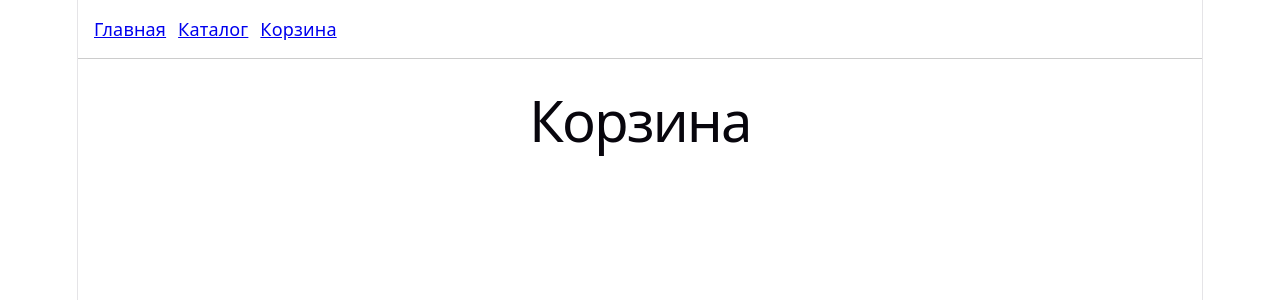
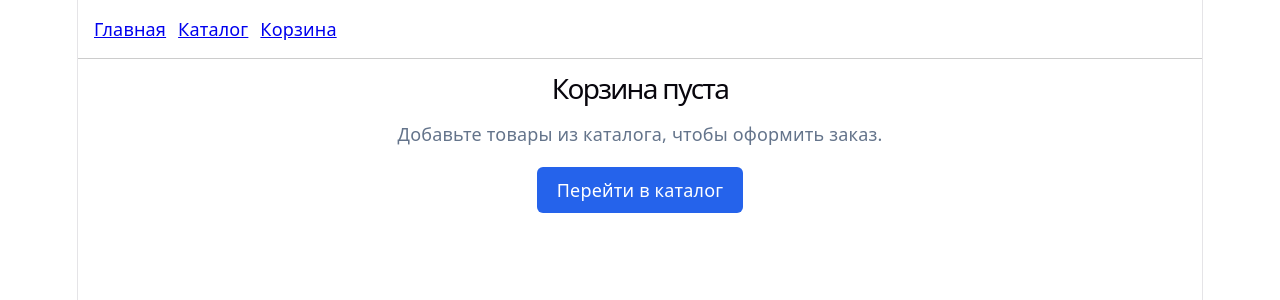
Before and after one commit to alexandrkhokh/rsschool-fullstack-final-2026, a React (Vite) app: page /cart in a window 1280 px wide. Shown: the top 300 px of the page. Built offline with nearby package versions, Linux system fonts and the light colour scheme; no server answers.

Commit message:
feat(cart): create EmptyCart component

```diff
--- /dev/null
+++ b/src/components/cart/EmptyCart/EmptyCart.module.css
@@ -0,0 +1,35 @@
+.empty {
+  display: flex;
+  flex-direction: column;
+  align-items: center;
+  gap: 20px;
+  text-align: center;
+
+}
+
+.title {
+  font-size: 28px;
+  margin: 0;
+}
+
+.description {
+  margin: 0;
+  color: #64748b;
+  font-size: 18px;
+}
+
+.catalogLink {
+  display: inline-block;
+  padding: 10px 20px;
+  background-color: #2563eb;
+  color: #ffffff;
+  width: max-content;
+  text-decoration: none;
+  border-radius: 6px;
+  font-weight: 500;
+  transition: background-color 0.15s ease;
+}
+
+.catalogLink:hover {
+  background-color: #1d4ed8;
+}
--- /dev/null
+++ b/src/components/cart/EmptyCart/EmptyCart.tsx
@@ -0,0 +1,25 @@
+import type { JSX } from "react";
+import { Link } from "react-router-dom";
+import styles from "./EmptyCart.module.css";
+
+interface EmptyCartProps {
+  title?: string;
+  description?: string;
+  linkText?: string;
+}
+
+export const EmptyCart = ({
+  title = "Корзина пуста",
+  description = "Добавьте товары из каталога, чтобы оформить заказ.",
+  linkText = "Перейти в каталог",
+}: EmptyCartProps): JSX.Element => {
+  return (
+    <div className={styles.empty}>
+      <h1 className={styles.title}>{title}</h1>
+      <p className={styles.description}>{description}</p>
+      <Link to="/catalog" className={styles.catalogLink}>
+        {linkText}
+      </Link>
+    </div>
+  );
+};
--- a/src/pages/CartPage.tsx
+++ b/src/pages/CartPage.tsx
@@ -1,5 +1,6 @@
 import type { JSX } from "react";
+import { EmptyCart } from "../components/cart/EmptyCart/EmptyCart";
 
 export const CartPage = (): JSX.Element => {
-  return <h1>Корзина</h1>;
+  return <EmptyCart />;
 };
```
